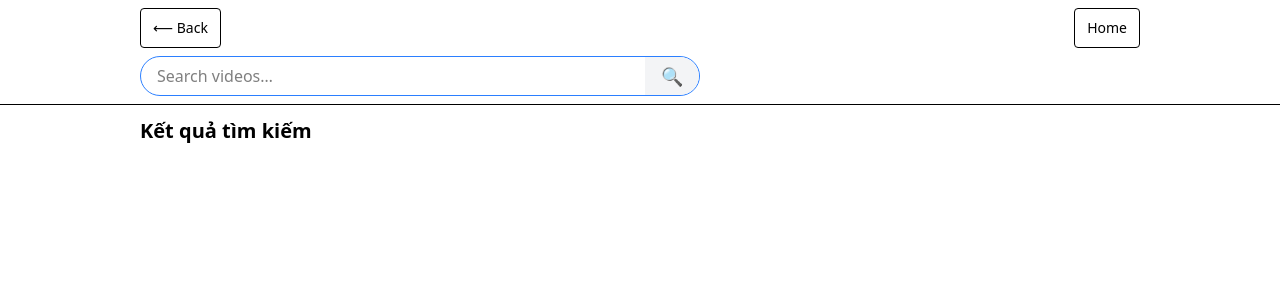
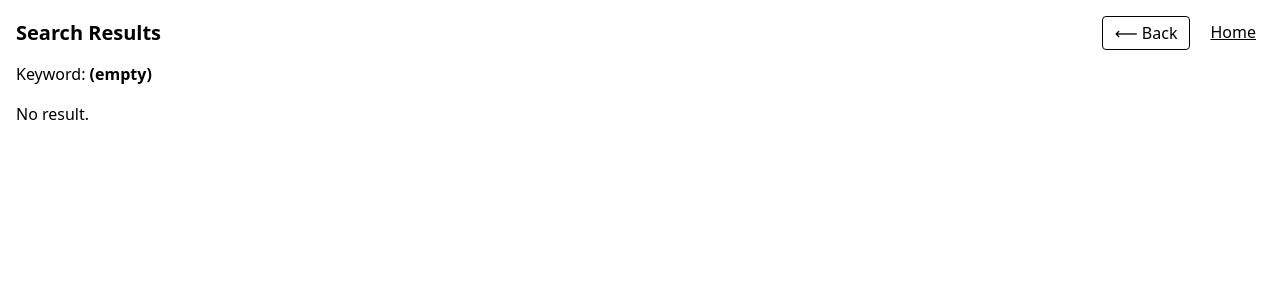
Before and after one commit to NgocAnh99ND/my-app, a React (Vite) app: page /result in a window 1280 px wide. Shown: the top 300 px of the page. Built offline with nearby package versions, Linux system fonts and the light colour scheme.

Commit message:
[tuannv] fix DONE_v2

```diff
--- a/src/components/SearchBar.tsx
+++ b/src/components/SearchBar.tsx
@@ -1,4 +1,4 @@
-import type { FC } from "react";
+import type { FC, FormEvent } from "react";
 import { useState } from "react";
 import Input from "./Input";
 import IconButton from "./IconButton";
@@ -8,7 +8,7 @@ type SearchBarProps = {
     value: string;
     onChange: (v: string) => void;
     onClear: () => void;
-    onSearch: () => void;
+    onSearch: () => void;          // sẽ được gọi khi submit (Enter) hoặc bấm nút
     placeholder?: string;
     className?: string;
 };
@@ -56,17 +56,11 @@ const SearchBar: FC<SearchBarProps> = ({
         setShowSuggestions(filtered.length > 0);
     };
 
-    const handleFocus = () => {
-        refreshSuggestions(value);
-    };
-
-    const handleClick = () => {
-        refreshSuggestions(value);
-    };
+    const handleFocus = () => refreshSuggestions(value);
+    const handleClick = () => refreshSuggestions(value);
 
     const handleChange = (v: string) => {
         onChange(v);
-        // cập nhật gợi ý theo nội dung đang gõ
         refreshSuggestions(v);
     };
 
@@ -80,26 +74,31 @@ const SearchBar: FC<SearchBarProps> = ({
         setShowSuggestions(false);
     };
 
-    const handleSearchClick = (e: React.MouseEvent<HTMLButtonElement>) => {
+    // ✅ Submit chung cho Enter (desktop/mobile) và nút 🔍
+    const handleSubmit = (e: FormEvent<HTMLFormElement>) => {
         e.preventDefault();
-        // lưu lịch sử trước, rồi gọi onSearch bên ngoài
+        if (!value.trim()) return;
         saveHistory(value);
         onSearch();
-        // cập nhật gợi ý mới nhất (đưa term vừa tìm lên đầu)
         refreshSuggestions(value);
     };
 
     return (
         <div className={`relative w-full max-w-[560px] ${className}`}>
-            <div className="flex items-center border border-blue-500 rounded-full overflow-hidden bg-white h-10 w-full">
+            <form
+                onSubmit={handleSubmit}
+                className="flex items-center border border-blue-500 rounded-full overflow-hidden bg-white h-10 w-full"
+            >
                 <Input
-                    type="text"
+                    type="search"
                     value={value}
                     onChange={(e) => handleChange(e.target.value)}
                     placeholder={placeholder}
                     className="flex-1 border-none outline-none px-3 pr-10 text-base"
                     onFocus={handleFocus}
                     onClick={handleClick}
+                    enterKeyHint="search"       // mobile: hiện nút "Search"
+                    autoComplete="off"
                 />
 
                 {/* Nút clear input */}
@@ -112,16 +111,15 @@ const SearchBar: FC<SearchBarProps> = ({
                     />
                 )}
 
-                {/* Nút search */}
+                {/* Nút search (cũng submit form) */}
                 <button
-                    type="button"
-                    onClick={handleSearchClick}
+                    type="submit"
                     aria-label="Thực hiện tìm kiếm"
                     className="border-none bg-gray-100 px-4 cursor-pointer text-lg h-full rounded-r-full"
                 >
                     🔍
                 </button>
-            </div>
+            </form>
 
             {/* Gợi ý dưới ô input */}
             {showSuggestions && (
--- a/src/pages/Result.tsx
+++ b/src/pages/Result.tsx
@@ -1,141 +1,114 @@
 import { useEffect, useMemo, useState } from "react";
 import { Link, useNavigate, useSearchParams } from "react-router-dom";
-import SearchBar from "../components/SearchBar";
-import ResultList from "../components/ResultList";
 
-const API_KEY = import.meta.env.VITE_YT_API_KEY || "";
-
-type YTSearchItem = {
+type YTItem = {
     id: { videoId: string };
-    snippet: {
-        title: string;
-        thumbnails: { medium: { url: string } };
-    };
+    snippet: { title: string; thumbnails?: { medium?: { url?: string } } };
 };
 
 export default function Result() {
     const navigate = useNavigate();
     const [params] = useSearchParams();
-
-    const initialKeyword =
-        params.get("keyword") ?? localStorage.getItem("searchKeyword") ?? "";
-
-    const [keyword, setKeyword] = useState(initialKeyword);
-    const [items, setItems] = useState<YTSearchItem[]>([]);
+    const [items, setItems] = useState<YTItem[]>([]);
     const [loading, setLoading] = useState(false);
     const [err, setErr] = useState<string | null>(null);
 
-    const apiUrl = useMemo(() => {
-        if (!keyword || !API_KEY) return null;
-        const q = encodeURIComponent(keyword);
-        return `https://www.googleapis.com/youtube/v3/search?part=snippet&q=${q}&type=video&maxResults=10&key=${API_KEY}`;
-    }, [keyword]);
+    const keyword = params.get("keyword") ?? localStorage.getItem("searchKeyword") ?? "";
+    const API_KEY = import.meta.env.VITE_YT_API_KEY as string | undefined;
 
     useEffect(() => {
-        if (!apiUrl) {
+        if (!keyword) {
             setItems([]);
             return;
         }
-        const ctrl = new AbortController();
+        if (!API_KEY) {
+            setErr("Thiếu API key. Hãy đặt VITE_YT_API_KEY trong .env");
+            setItems([]);
+            return;
+        }
         setLoading(true);
         setErr(null);
 
-        fetch(apiUrl, { signal: ctrl.signal })
-            .then((res) => res.json())
-            .then((data) => setItems((data?.items as YTSearchItem[]) ?? []))
+        const url =
+            "https://www.googleapis.com/youtube/v3/search" +
+            `?part=snippet&type=video&maxResults=12&q=${encodeURIComponent(keyword)}` +
+            `&key=${API_KEY}`;
+
+        fetch(url)
+            .then((r) => r.json())
+            .then((data) => {
+                if (data?.items) setItems(data.items);
+                else {
+                    setItems([]);
+                    setErr("Không lấy được kết quả.");
+                }
+            })
             .catch((e) => {
-                if (e.name !== "AbortError") setErr(String(e));
+                setErr(String(e));
+                setItems([]);
             })
             .finally(() => setLoading(false));
+    }, [keyword, API_KEY]);
 
-        return () => ctrl.abort();
-    }, [apiUrl]);
+    const results = useMemo(
+        () =>
+            (items || [])
+                .map((it) => {
+                    const id = it?.id?.videoId;
+                    const title = it?.snippet?.title ?? "(no title)";
+                    const thumb = it?.snippet?.thumbnails?.medium?.url;
+                    return id ? { id, title, thumb } : null;
+                })
+                .filter(Boolean) as { id: string; title: string; thumb?: string }[],
+        [items]
+    );
 
-    useEffect(() => {
-        if (keyword) localStorage.setItem("searchKeyword", keyword);
-    }, [keyword]);
-
-    const doSearch = () => {
-        const kw = keyword.trim();
-        if (!kw) return;
-        navigate(`/result?keyword=${encodeURIComponent(kw)}`);
-    };
-
-    const handleSelectVideo = (videoId: string) => {
-        const videoUrl = `https://www.youtube.com/watch?v=${videoId}`;
-        localStorage.setItem("selectedVideoUrl", videoUrl);
-
-        // lưu đường dẫn để Home hiện mũi tên quay lại đúng keyword
-        const backLink = `/result?keyword=${encodeURIComponent(keyword)}`;
-        localStorage.setItem("backToResult", backLink);
-
-        navigate("/"); // quay lại Home
+    const handlePick = (videoId: string) => {
+        const url = `https://www.youtube.com/watch?v=${videoId}`;
+        // ✅ gửi về Home để phát video mới
+        localStorage.setItem("selectedVideoUrl", url);
+        navigate("/"); // quay về Home
     };
 
     return (
-        <div className="min-h-screen bg-white">
-            {/* Header sticky thân thiện mobile */}
-            <header className="sticky top-0 z-50 bg-white/90 backdrop-blur border-b">
-                <div className="mx-auto max-w-5xl px-3 pt-[env(safe-area-inset-top)]">
-                    <div className="flex items-center justify-between gap-2 py-2">
-                        <button
-                            onClick={() => navigate(-1)}
-                            className="h-10 px-3 rounded border text-sm hover:bg-gray-50 active:scale-[0.99]"
-                            title="Back"
-                        >
-                            ⟵ Back
-                        </button>
-                        <Link
-                            to="/"
-                            className="h-10 px-3 inline-flex items-center justify-center rounded border text-sm hover:bg-gray-50"
-                        >
-                            Home
-                        </Link>
-                    </div>
+        <div className="p-4">
+            <div className="flex items-center justify-between mb-3">
+                <h1 className="text-xl font-semibold">Search Results</h1>
+                <div className="flex gap-3">
+                    <button onClick={() => navigate(-1)} className="border px-3 py-1 rounded">
+                        ⟵ Back
+                    </button>
+                    <Link to="/" className="underline px-2 py-1">Home</Link>
+                </div>
+            </div>
 
-                    {/* Search dàn hàng dọc trên mobile, full width */}
-                    <div className="pb-2">
-                        <SearchBar
-                            value={keyword}
-                            onChange={setKeyword}
-                            onClear={() => setKeyword("")}
-                            onSearch={doSearch}
-                            placeholder="Search videos…"
-                            className="w-full"
-                        />
-                    </div>
-                </div>
-            </header>
+            <p className="mb-4">
+                Keyword: <b>{keyword || "(empty)"}</b>
+            </p>
 
-            {/* Nội dung */}
-            <main className="mx-auto max-w-5xl px-3 py-3">
-                <h2 className="text-base sm:text-xl font-semibold mb-2">
-                    Kết quả tìm kiếm
-                </h2>
+            {loading && <p>Đang tải...</p>}
+            {err && <p className="text-red-600">{err}</p>}
 
-                {/* Trạng thái */}
-                {loading && (
-                    <div className="flex items-center gap-2 py-4">
-                        <span className="inline-block w-5 h-5 rounded-full border-2 border-gray-300 border-t-transparent animate-spin" />
-                        <span>Đang tải…</span>
-                    </div>
-                )}
-                {!loading && !API_KEY && (
-                    <p className="text-red-600">
-                        Thiếu <code>VITE_YT_API_KEY</code>. Thêm vào file <code>.env</code>{" "}
-                        để gọi YouTube API.
-                    </p>
-                )}
-                {err && <p className="text-red-600">Lỗi: {err}</p>}
-                {!loading && !err && items.length === 0 && keyword && API_KEY && (
-                    <p>Không có kết quả.</p>
-                )}
+            {!loading && !err && results.length === 0 && <p>No result.</p>}
 
-                {/* Danh sách kết quả (responsive grid) */}
-                {!loading && !err && items.length > 0 && (
-                    <ResultList items={items} onSelectVideo={handleSelectVideo} />
-                )}
-            </main>
+            <div className="grid grid-cols-1 sm:grid-cols-2 md:grid-cols-3 gap-3">
+                {results.map((r) => (
+                    <button
+                        key={r.id}
+                        onClick={() => handlePick(r.id)}
+                        className="text-left bg-white rounded shadow hover:shadow-md transition p-2"
+                    >
+                        {r.thumb && (
+                            <img
+                                src={r.thumb}
+                                alt={r.title}
+                                className="w-full rounded mb-2 object-cover"
+                            />
+                        )}
+                        <div className="text-sm line-clamp-2">{r.title}</div>
+                    </button>
+                ))}
+            </div>
         </div>
     );
 }
```
Also changed, not shown: src/components/NoteEditor.tsx (+22 -14 lines), src/pages/Home.tsx (+40 -75 lines).
